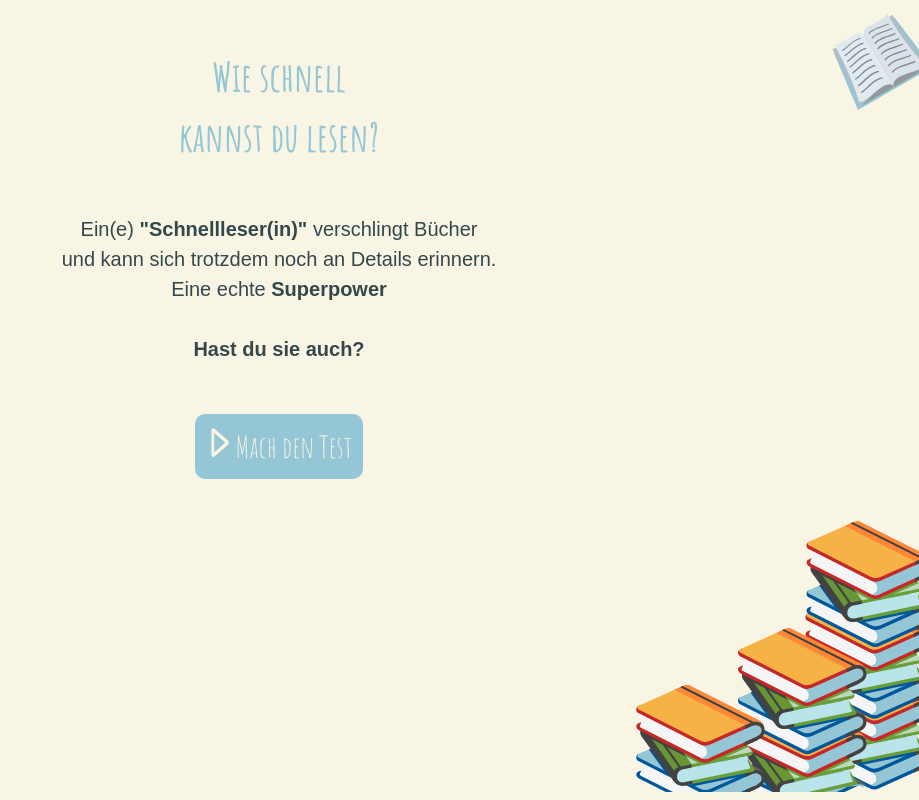
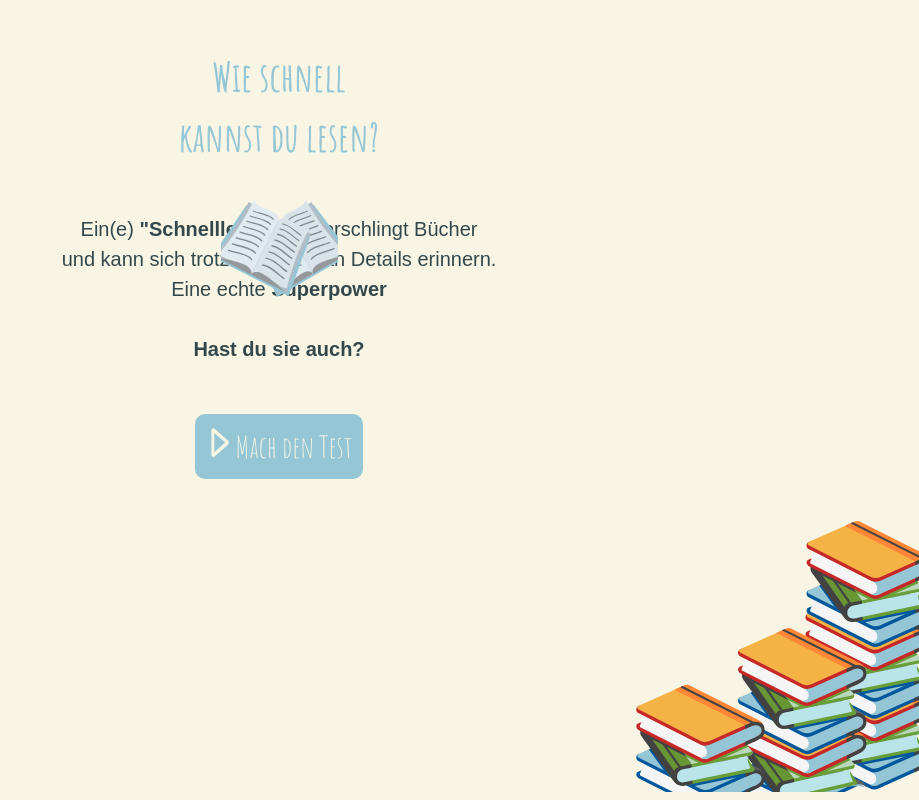
Before and after one commit to tatjanafichtner/capstone-fast-reading-app, a Next.js app: page / in a window 1280 px wide. Shown: the whole page, without its empty margins (361-1280 px from the left). Built offline with nearby package versions, Linux system fonts and the light colour scheme.

Commit message:
create FlyingBook picture component

```diff
--- /dev/null
+++ b/components/FlyingBook.tsx
@@ -0,0 +1,40 @@
+import styled from "styled-components";
+import Image from "next/image";
+
+export type FlyingBookProps = {
+  imgLocation: "left" | "right";
+  description: string;
+  imageWidth: number;
+  imageHeight: number;
+};
+
+export const FlyingBook = ({
+  imgLocation,
+  description,
+  imageWidth,
+  imageHeight,
+}: FlyingBookProps) => {
+  return (
+    <FlyingBookStyle>
+      <Image
+        src={"/pics/flying-book-" + imgLocation + ".svg"}
+        alt={description}
+        className={"flying-book-" + imgLocation}
+        width={imageWidth}
+        height={imageHeight}
+      />
+    </FlyingBookStyle>
+  );
+};
+
+const FlyingBookStyle = styled.div`
+  position: fixed;
+  .flying-book-left {
+    top: 0px;
+    left: 0px;
+  }
+  .flying-book-right {
+    top: 0px;
+    right: 0px;
+  }
+`;
--- a/pages/index.tsx
+++ b/pages/index.tsx
@@ -3,6 +3,7 @@ import { LinkedButton } from "../components/LinkedButton";
 import styled from "styled-components";
 import Image from "next/image";
 import { ButtonIcon } from "../components/ButtonIcon";
+import { FlyingBook } from "../components/FlyingBook";
 
 type HomeProps = {
   setStartingTime: (startingTime: number) => void;
@@ -19,18 +20,21 @@ const Home = ({ setStartingTime }: HomeProps) => {
 
       <main>
         <Wrapper>
-          <FlyingBook>
-            <Image
-              src="/pics/bluebook.svg"
-              alt="blue open book"
-              className="flying-book"
-              width={117}
-              height={117}
-            />
-          </FlyingBook>
+          <FlyingBook
+            imgLocation="right"
+            description="blue open book on the right side"
+            imageWidth={117}
+            imageHeight={117}
+          />
           <h1>
             Wie schnell <br /> kannst du lesen?
           </h1>
+          <FlyingBook
+            imgLocation="left"
+            description="blue open book on the left side"
+            imageWidth={117}
+            imageHeight={117}
+          />
           <p>
             Ein(e) <b>&quot;Schnellleser(in)&quot;</b> verschlingt Bücher <br />
             und kann sich trotzdem noch an Details erinnern. <br /> Eine echte{" "}
@@ -83,12 +87,6 @@ const Wrapper = styled.div`
   text-align: center;
 `;
 
-const FlyingBook = styled.div`
-  position: fixed;
-  top: 0px;
-  right: 0px;
-`;
-
 const BookStack = styled.div`
   position: fixed;
   bottom: 0px;
```
Also changed, not shown: pages/result.tsx (+42 -4 lines), public/pics/flying-book-left.svg (added), public/pics/flying-book-right.svg (added).
